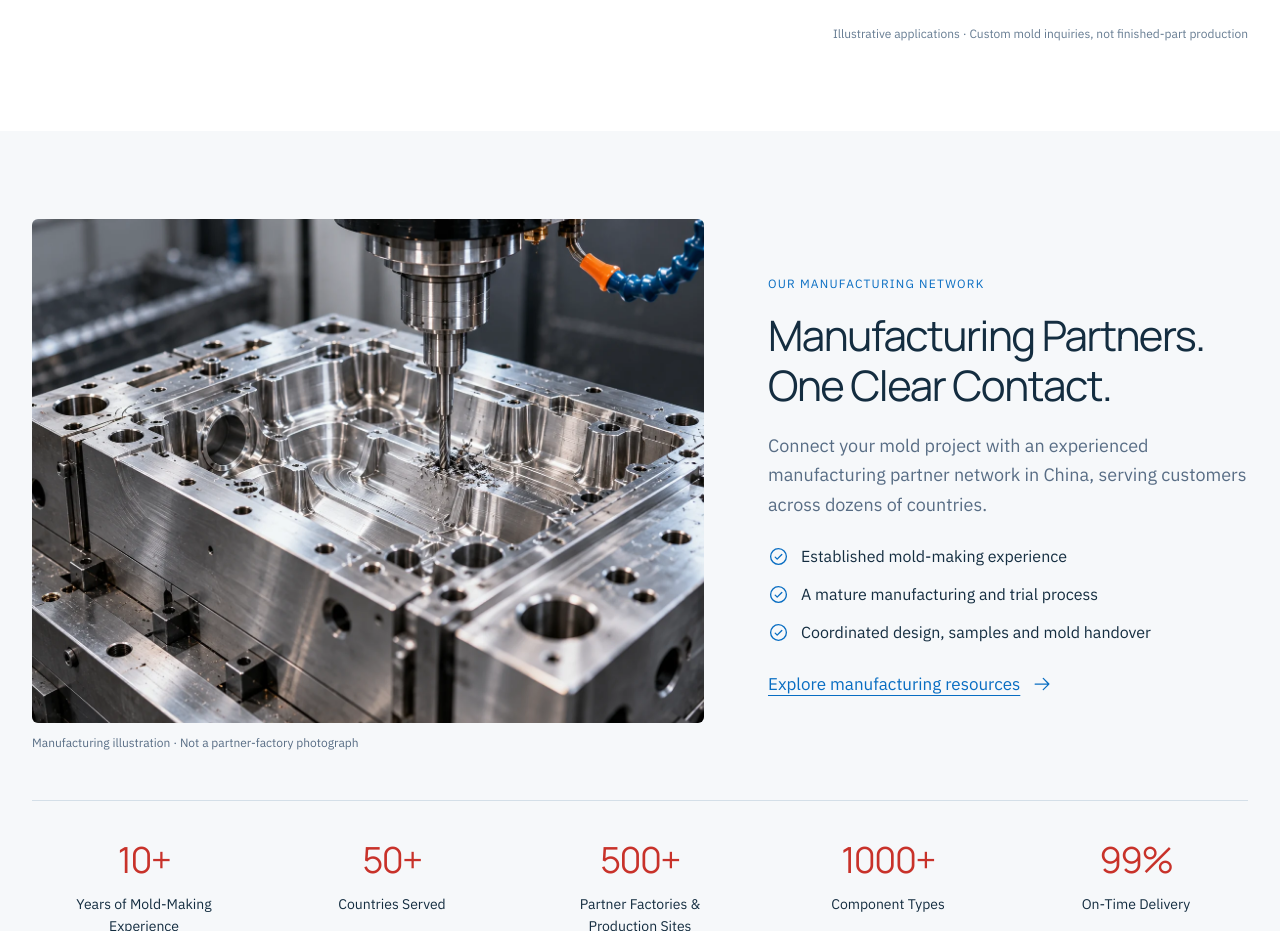
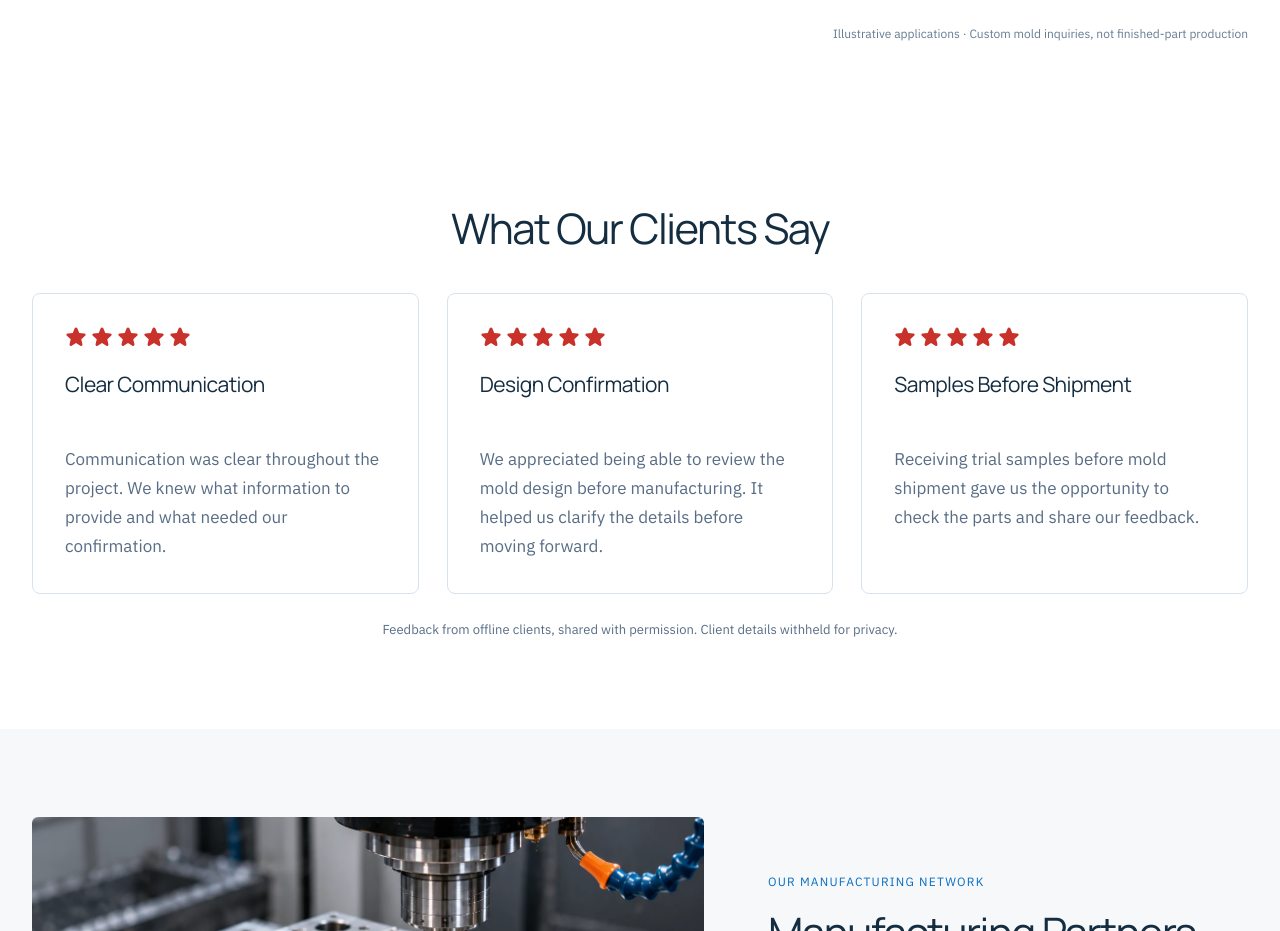
Before and after one commit to AImilesChen/exactmec-website, a React (Vite) app: page / in a window 1280 px wide. Shown: the part 1943-2874 px from the top of the page. Built offline with nearby package versions, Linux system fonts and the light colour scheme.

Commit message:
feat(home): add owner-approved anonymous client feedback cards

```diff
--- a/src/LightHome.jsx
+++ b/src/LightHome.jsx
@@ -1,5 +1,5 @@
 import React,{useId,useRef,useState} from 'react';
-import {ArrowRight,CheckCircle,WhatsappLogo} from '@phosphor-icons/react';
+import {ArrowRight,CheckCircle,Star,WhatsappLogo} from '@phosphor-icons/react';
 import {CmsHome,CmsImage,useCmsPage} from './cms/Rendering.jsx';
 import {Link} from './Navigation.jsx';
 import {FAQList,pages} from './EditorialPages.jsx';
@@ -7,6 +7,12 @@ import {business} from './site-config.mjs';
 import {homeCards,homeHeroMedia} from './cms/home-content.mjs';
 
 const QUOTE='/request-a-quote/';
+// Offline feedback wording and anonymous publication approved by the owner.
+const clientFeedback=[
+ {title:'Clear Communication',quote:'Communication was clear throughout the project. We knew what information to provide and what needed our confirmation.'},
+ {title:'Design Confirmation',quote:'We appreciated being able to review the mold design before manufacturing. It helped us clarify the details before moving forward.'},
+ {title:'Samples Before Shipment',quote:'Receiving trial samples before mold shipment gave us the opportunity to check the parts and share our feedback.'},
+];
 const applications=[
  {title:'Automotive & Two-Wheelers',image:'/assets/home-v2-automotive.webp',alt:'Illustrative aluminum automotive bracket',href:'/industries/#industry-automotive'},
  {title:'LED Lighting',image:'/assets/home-v2-led.webp',alt:'Illustrative finned aluminum lighting housing and LED lamp',href:'/industries/led-lighting/'},
@@ -87,6 +93,14 @@ export function LightHome() {
     <div className="home-v2-image-frame"><CmsImage src={item.image} alt={item.alt} width="960" height="720" loading="lazy"/></div><h3>{item.title}<ArrowRight size={21} aria-hidden="true"/></h3>
    </Link></article>)}</div><p className="home-v2-caption">Illustrative applications · Custom mold inquiries, not finished-part production</p>
   </section>
+  <section className="home-v2-testimonials" id="client-feedback" aria-labelledby="home-feedback-title"><div className="container">
+   <h2 id="home-feedback-title">What Our Clients Say</h2>
+   <div className="home-v2-review-grid">{clientFeedback.map(item=><article className="home-v2-review-card" key={item.title}>
+    <div className="home-v2-review-stars" aria-hidden="true">{Array.from({length:5},(_,index)=><Star key={index} size={22} weight="fill"/>)}</div>
+    <h3>{item.title}</h3><blockquote><p>{item.quote}</p></blockquote>
+   </article>)}</div>
+   <p className="home-v2-review-note">Feedback from offline clients, shared with permission. Client details withheld for privacy.</p>
+  </div></section>
   <section className="home-v2-manufacturing" id="resources"><div className="container">
    <div className="home-v2-manufacturing-grid"><figure><CmsImage src="/assets/mold-machining-scene-v3.webp" alt="Illustrative CNC machining of a mold cavity" width="1440" height="960" loading="lazy"/><figcaption>Manufacturing illustration · Not a partner-factory photograph</figcaption></figure>
     <div><p className="home-v2-eyebrow">OUR MANUFACTURING NETWORK</p><h2>{heading('resources','Manufacturing Partners. One Clear Contact.')}</h2><p className="home-v2-section-intro">Connect your mold project with an experienced manufacturing partner network in China, serving customers across dozens of countries.</p>
--- a/src/home-v2.css
+++ b/src/home-v2.css
@@ -172,6 +172,15 @@ body:has(.home-v2){min-width:0}
 .home-v2-picture-link:focus-visible h3{color:var(--home-blue)}
 @media(hover:hover){.home-v2-picture-link:hover{outline-color:#086dc26b}.home-v2-picture-link:hover img{transform:scale(1.04)}.home-v2-picture-link:hover h3{color:var(--home-blue)}}
 .home-v2 .home-v2-caption{font-size:12px;margin-top:24px}
+.home-v2-testimonials{padding-block:72px 88px;background:#fff}
+.home-v2-testimonials h2{text-align:center;max-width:none}
+.home-v2-review-grid{display:grid;grid-template-columns:repeat(3,minmax(0,1fr));gap:28px;margin-top:40px}
+.home-v2-review-card{padding:32px;border:1px solid #d8e2ec;border-radius:8px;background:#fff;min-width:0}
+.home-v2-review-stars{display:flex;gap:4px;color:#c8322a}
+.home-v2 .home-v2-review-card h3{font-size:21px;line-height:1.4;letter-spacing:-.025em;margin-top:22px;min-height:2.8em}
+.home-v2-review-card blockquote{margin:16px 0 0}
+.home-v2-review-card blockquote p{font-size:17px;line-height:1.7;color:var(--home-muted)}
+.home-v2 .home-v2-review-note{font-size:13px;line-height:1.6;color:var(--home-muted);text-align:center;margin-top:26px}
 .home-v2-manufacturing{background:#f6f8fa;padding-block:88px}
 .home-v2-manufacturing-grid{display:grid;grid-template-columns:1.4fr 1fr;gap:64px;align-items:center}
 .home-v2-manufacturing figure{margin:0;min-width:0}
@@ -285,3 +294,5 @@ body:has(.home-v2){min-width:0}
  .home-v2-contact{padding-block:48px 250px}.home-v2-contact h2,.home-v2-contact .home-v2-section-intro{max-width:none}.home-v2-contact>img{height:230px}.home-v2-contact .home-v2-actions>.home-v2-link{align-self:flex-start}
 }
 @media(prefers-reduced-motion:reduce){.home-v2-picture-link,.home-v2-picture-link img{transition:none}.home-v2-picture-link:hover img,.home-v2-picture-link:focus-visible img{transform:none}}
+@media(max-width:900px){.home-v2-review-grid{grid-template-columns:1fr;gap:20px}.home-v2-review-card{padding:28px}.home-v2 .home-v2-review-card h3{min-height:0}}
+@media(max-width:600px){.home-v2-testimonials{padding-block:44px 56px}.home-v2-review-grid{gap:18px;margin-top:28px}.home-v2-review-card{padding:24px}.home-v2 .home-v2-review-card h3{font-size:20px;margin-top:18px}.home-v2-review-card blockquote{margin-top:14px}.home-v2 .home-v2-review-note{text-align:left;font-size:12px;margin-top:20px}}
```
